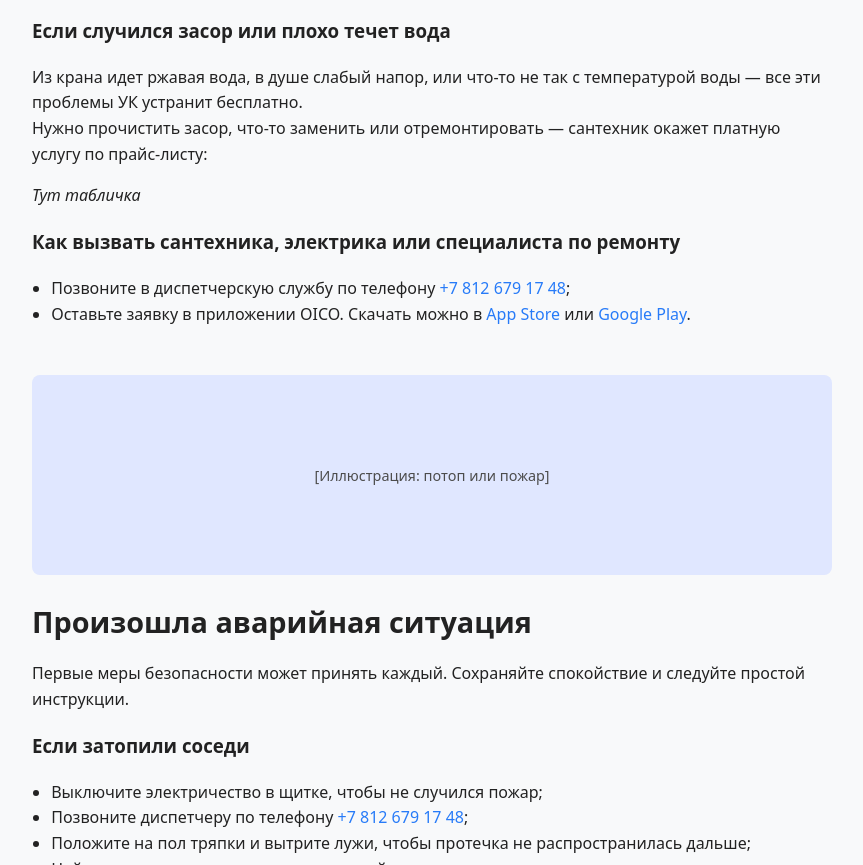
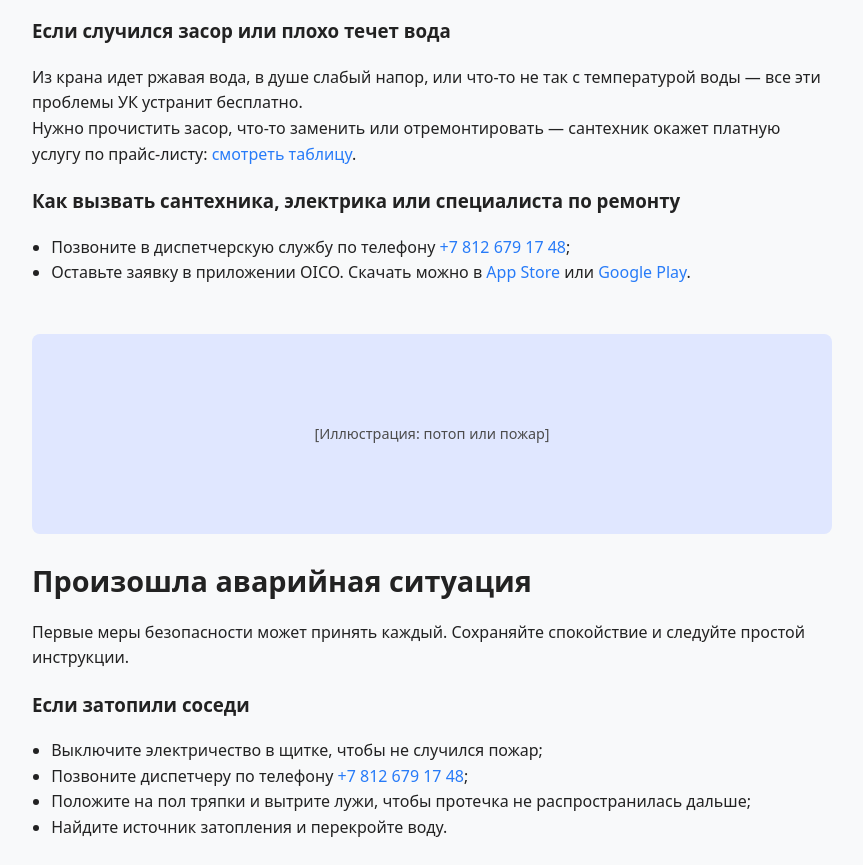
Before and after one commit to piracrl/zhkh-helper, a plain HTML site: page index.html in a window 1280 px wide. Shown: the part 1127-1992 px from the top of the page, without its empty margins (208-1071 px from the left). Drawn offline with Linux system fonts and the light colour scheme.

Commit message:
add table link

```diff
--- a/index.html
+++ b/index.html
@@ -36,8 +36,7 @@
       </ul>
       <h3>Если случился засор или плохо течет вода</h3>
       <p>Из крана идет ржавая вода, в душе слабый напор, или что-то не так с температурой воды — все эти проблемы УК устранит бесплатно. <br>
-      Нужно прочистить засор, что-то заменить или отремонтировать — сантехник окажет платную услугу по прайс-листу:</p>
-      <p><i>Тут табличка</i></p>
+      Нужно прочистить засор, что-то заменить или отремонтировать — сантехник окажет платную услугу по прайс-листу: <a href="/price-list">смотреть таблицу</a>.</p>
       <h3>Как вызвать сантехника, электрика или специалиста по ремонту</h3>
       <ul>
         <li>Позвоните в диспетчерскую службу по телефону <a href="tel:+78126791748">+7 812 679 17 48</a>;</li>
```
